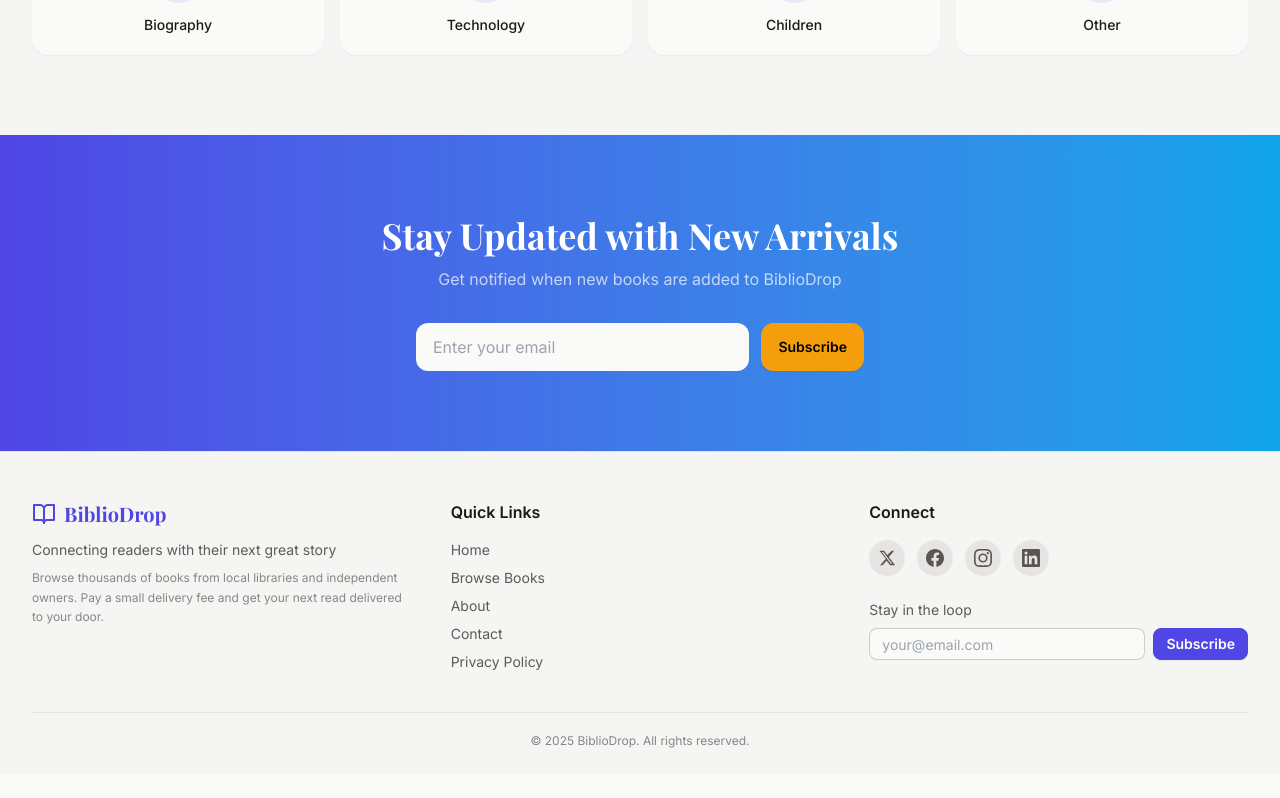
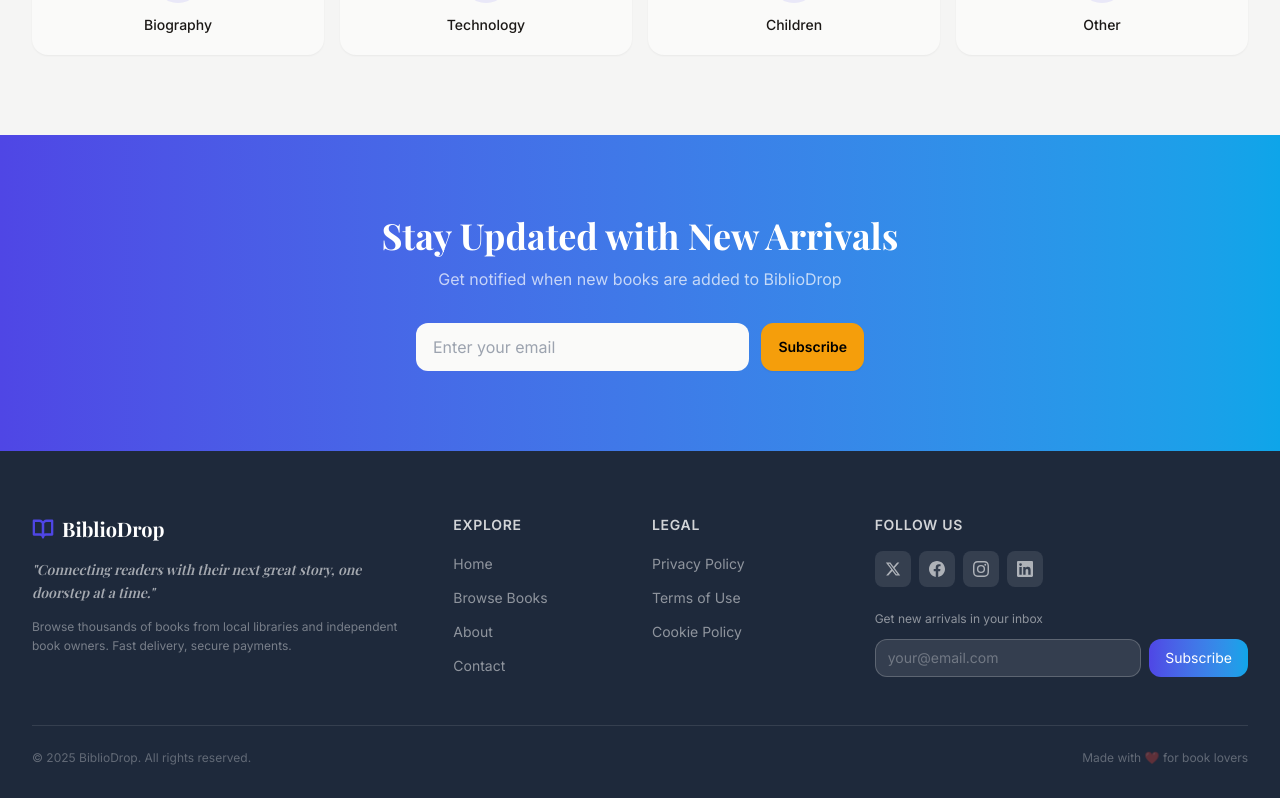
Before and after one commit to Sani48-code/BiblioDrop-Frontend, a React (Vite) app: page / in a window 1280 px wide. Shown: the part 3404-4202 px from the top of the page. Before the commit the page ends 4177 px from the top, so only its background shows below. Built offline with nearby package versions, Linux system fonts and the light colour scheme; no server answers; a web font is replaced by a local one.

Commit message:
design: rewrite Footer with editorial dark background, dual-column links, and taka newsletter

```diff
--- a/src/components/Footer.jsx
+++ b/src/components/Footer.jsx
@@ -4,30 +4,35 @@ import { BookOpen } from 'lucide-react'
 import toast from 'react-hot-toast'
 
 const XIcon = () => (
-  <svg width="18" height="18" viewBox="0 0 24 24" fill="currentColor">
-    <path d="M18.244 2.25h3.308l-7.227 8.26 8.502 11.24H16.17l-4.714-6.231-5.401 6.231H2.744l7.737-8.84L2.004 2.25H8.08l4.264 5.638 5.9-5.638zm-1.161 17.52h1.833L7.084 4.126H5.117z" />
+  <svg width="16" height="16" viewBox="0 0 24 24" fill="currentColor">
+    <path d="M18.244 2.25h3.308l-7.227 8.26 8.502 11.24H16.17l-5.214-6.817L4.99 21.75H1.68l7.73-8.835L1.254 2.25H8.08l4.713 6.231zm-1.161 17.52h1.833L7.084 4.126H5.117z" />
   </svg>
 )
 
 const FacebookIcon = () => (
-  <svg width="18" height="18" viewBox="0 0 24 24" fill="currentColor">
+  <svg width="16" height="16" viewBox="0 0 24 24" fill="currentColor">
     <path d="M24 12.073c0-6.627-5.373-12-12-12s-12 5.373-12 12c0 5.99 4.388 10.954 10.125 11.854v-8.385H7.078v-3.47h3.047V9.43c0-3.007 1.792-4.669 4.533-4.669 1.312 0 2.686.235 2.686.235v2.953H15.83c-1.491 0-1.956.925-1.956 1.874v2.25h3.328l-.532 3.47h-2.796v8.385C19.612 23.027 24 18.062 24 12.073z" />
   </svg>
 )
 
 const InstagramIcon = () => (
-  <svg width="18" height="18" viewBox="0 0 24 24" fill="currentColor">
+  <svg width="16" height="16" viewBox="0 0 24 24" fill="currentColor">
     <path d="M12 2.163c3.204 0 3.584.012 4.85.07 3.252.148 4.771 1.691 4.919 4.919.058 1.265.069 1.645.069 4.849 0 3.205-.012 3.584-.069 4.849-.149 3.225-1.664 4.771-4.919 4.919-1.266.058-1.644.07-4.85.07-3.204 0-3.584-.012-4.849-.07-3.26-.149-4.771-1.699-4.919-4.92-.058-1.265-.07-1.644-.07-4.849 0-3.204.013-3.583.07-4.849.149-3.227 1.664-4.771 4.919-4.919 1.266-.057 1.645-.069 4.849-.069zM12 0C8.741 0 8.333.014 7.053.072 2.695.272.273 2.69.073 7.052.014 8.333 0 8.741 0 12c0 3.259.014 3.668.072 4.948.2 4.358 2.618 6.78 6.98 6.98C8.333 23.986 8.741 24 12 24c3.259 0 3.668-.014 4.948-.072 4.354-.2 6.782-2.618 6.979-6.98.059-1.28.073-1.689.073-4.948 0-3.259-.014-3.667-.072-4.947-.196-4.354-2.617-6.78-6.979-6.98C15.668.014 15.259 0 12 0zm0 5.838a6.162 6.162 0 100 12.324 6.162 6.162 0 000-12.324zM12 16a4 4 0 110-8 4 4 0 010 8zm6.406-11.845a1.44 1.44 0 100 2.881 1.44 1.44 0 000-2.881z" />
   </svg>
 )
 
 const LinkedInIcon = () => (
-  <svg width="18" height="18" viewBox="0 0 24 24" fill="currentColor">
+  <svg width="16" height="16" viewBox="0 0 24 24" fill="currentColor">
     <path d="M20.447 20.452h-3.554v-5.569c0-1.328-.027-3.037-1.852-3.037-1.853 0-2.136 1.445-2.136 2.939v5.667H9.351V9h3.414v1.561h.046c.477-.9 1.637-1.85 3.37-1.85 3.601 0 4.267 2.37 4.267 5.455v6.286zM5.337 7.433a2.062 2.062 0 01-2.063-2.065 2.064 2.064 0 112.063 2.065zm1.782 13.019H3.555V9h3.564v11.452zM22.225 0H1.771C.792 0 0 .774 0 1.729v20.542C0 23.227.792 24 1.771 24h20.451C23.2 24 24 23.227 24 22.271V1.729C24 .774 23.2 0 22.222 0h.003z" />
   </svg>
 )
 
-const CURRENT_YEAR = 2025
+const SOCIAL = [
+  { icon: <XIcon />, label: 'X', href: '#' },
+  { icon: <FacebookIcon />, label: 'Facebook', href: '#' },
+  { icon: <InstagramIcon />, label: 'Instagram', href: '#' },
+  { icon: <LinkedInIcon />, label: 'LinkedIn', href: '#' },
+]
 
 const Footer = () => {
   const [email, setEmail] = useState('')
@@ -35,78 +40,89 @@ const Footer = () => {
   const handleSubscribe = (e) => {
     e.preventDefault()
     if (!email) return
-    toast.success('Thanks for subscribing!')
+    toast.success('🎉 You\'re on the list!')
     setEmail('')
   }
 
   return (
-    <footer className="bg-base-200 border-t border-base-300 pt-12 pb-6">
-      <div className="max-w-7xl mx-auto px-4 sm:px-6 lg:px-8">
-        <div className="grid grid-cols-1 md:grid-cols-3 gap-10 mb-10">
+    <footer className="bg-neutral text-neutral-content">
+      <div className="max-w-7xl mx-auto px-4 sm:px-6 lg:px-8 pt-16 pb-8">
+        <div className="grid grid-cols-1 md:grid-cols-3 gap-12 mb-12">
           {/* Column 1 — Brand */}
           <div>
-            <Link to="/" className="flex items-center gap-2 mb-3">
-              <BookOpen className="text-primary" size={24} />
-              <span className="font-display text-xl font-bold text-primary">BiblioDrop</span>
+            <Link to="/" className="flex items-center gap-2 mb-4">
+              <BookOpen size={22} className="text-primary" strokeWidth={2.5} />
+              <span className="font-display font-bold text-xl text-white">BiblioDrop</span>
             </Link>
-            <p className="text-base-content/70 text-sm mb-2">
-              Connecting readers with their next great story
+            <p className="text-white/60 text-sm italic leading-relaxed font-display mb-3">
+              "Connecting readers with their next great story, one doorstep at a time."
             </p>
-            <p className="text-base-content/50 text-xs leading-relaxed">
-              Browse thousands of books from local libraries and independent owners. Pay a small delivery fee and get your next read delivered to your door.
+            <p className="text-white/40 text-xs leading-relaxed">
+              Browse thousands of books from local libraries and independent book owners. Fast delivery, secure payments.
             </p>
           </div>
 
           {/* Column 2 — Quick Links */}
+          <div className="grid grid-cols-2 gap-6">
             <div>
-            <h4 className="font-semibold text-base-content mb-4">Quick Links</h4>
-            <ul className="space-y-2 text-sm text-base-content/70">
+              <h4 className="text-white/80 font-semibold text-sm mb-4 uppercase tracking-wider">Explore</h4>
+              <ul className="space-y-2.5">
                 {[
                   { label: 'Home', to: '/' },
                   { label: 'Browse Books', to: '/browse' },
                   { label: 'About', to: '/' },
                   { label: 'Contact', to: '/' },
-                { label: 'Privacy Policy', to: '/' },
                 ].map(({ label, to }) => (
                   <li key={label}>
-                  <Link to={to} className="hover:text-primary transition-colors">
+                    <Link to={to} className="text-white/50 hover:text-white text-sm transition-colors">
                       {label}
                     </Link>
                   </li>
                 ))}
               </ul>
             </div>
+            <div>
+              <h4 className="text-white/80 font-semibold text-sm mb-4 uppercase tracking-wider">Legal</h4>
+              <ul className="space-y-2.5">
+                {['Privacy Policy', 'Terms of Use', 'Cookie Policy'].map((label) => (
+                  <li key={label}>
+                    <Link to="/" className="text-white/50 hover:text-white text-sm transition-colors">
+                      {label}
+                    </Link>
+                  </li>
+                ))}
+              </ul>
+            </div>
+          </div>
 
-          {/* Column 3 — Connect */}
+          {/* Column 3 — Community */}
           <div>
-            <h4 className="font-semibold text-base-content mb-4">Connect</h4>
-            <div className="flex gap-3 mb-6">
-              {[
-                { icon: <XIcon />, label: 'X', href: '#' },
-                { icon: <FacebookIcon />, label: 'Facebook', href: '#' },
-                { icon: <InstagramIcon />, label: 'Instagram', href: '#' },
-                { icon: <LinkedInIcon />, label: 'LinkedIn', href: '#' },
-              ].map(({ icon, label, href }) => (
+            <h4 className="text-white/80 font-semibold text-sm mb-4 uppercase tracking-wider">Follow Us</h4>
+            <div className="flex gap-2 mb-6">
+              {SOCIAL.map(({ icon, label, href }) => (
                 <a
                   key={label}
                   href={href}
                   aria-label={label}
-                  className="w-9 h-9 rounded-full bg-base-300 flex items-center justify-center text-base-content/70 hover:bg-primary hover:text-primary-content transition-all"
+                  className="w-9 h-9 rounded-lg bg-white/10 hover:bg-primary flex items-center justify-center text-white/60 hover:text-white transition-all cursor-pointer"
                 >
                   {icon}
                 </a>
               ))}
             </div>
-            <p className="text-sm text-base-content/70 mb-2">Stay in the loop</p>
+            <p className="text-white/50 text-xs mb-3">Get new arrivals in your inbox</p>
             <form onSubmit={handleSubscribe} className="flex gap-2">
               <input
                 type="email"
                 value={email}
                 onChange={(e) => setEmail(e.target.value)}
                 placeholder="your@email.com"
-                className="input input-bordered input-sm flex-1 text-sm"
+                className="flex-1 bg-white/10 border border-white/20 rounded-xl px-3 py-2 text-sm text-white placeholder:text-white/30 focus:outline-none focus:border-primary transition-colors"
               />
-              <button type="submit" className="btn btn-primary btn-sm">
+              <button
+                type="submit"
+                className="bg-gradient-to-r from-primary to-secondary text-white text-sm px-4 py-2 rounded-xl hover:opacity-90 transition-opacity cursor-pointer shrink-0"
+              >
                 Subscribe
               </button>
             </form>
@@ -114,10 +130,9 @@ const Footer = () => {
         </div>
 
         {/* Bottom bar */}
-        <div className="border-t border-base-300 pt-5 text-center">
-          <p className="text-xs text-base-content/50">
-            © {CURRENT_YEAR} BiblioDrop. All rights reserved.
-          </p>
+        <div className="border-t border-white/10 pt-6 flex flex-col sm:flex-row items-center justify-between gap-2">
+          <p className="text-white/30 text-xs">© 2025 BiblioDrop. All rights reserved.</p>
+          <p className="text-white/30 text-xs">Made with ❤️ for book lovers</p>
         </div>
       </div>
     </footer>
```
Lines whose indentation alone changed are shown as unchanged.
